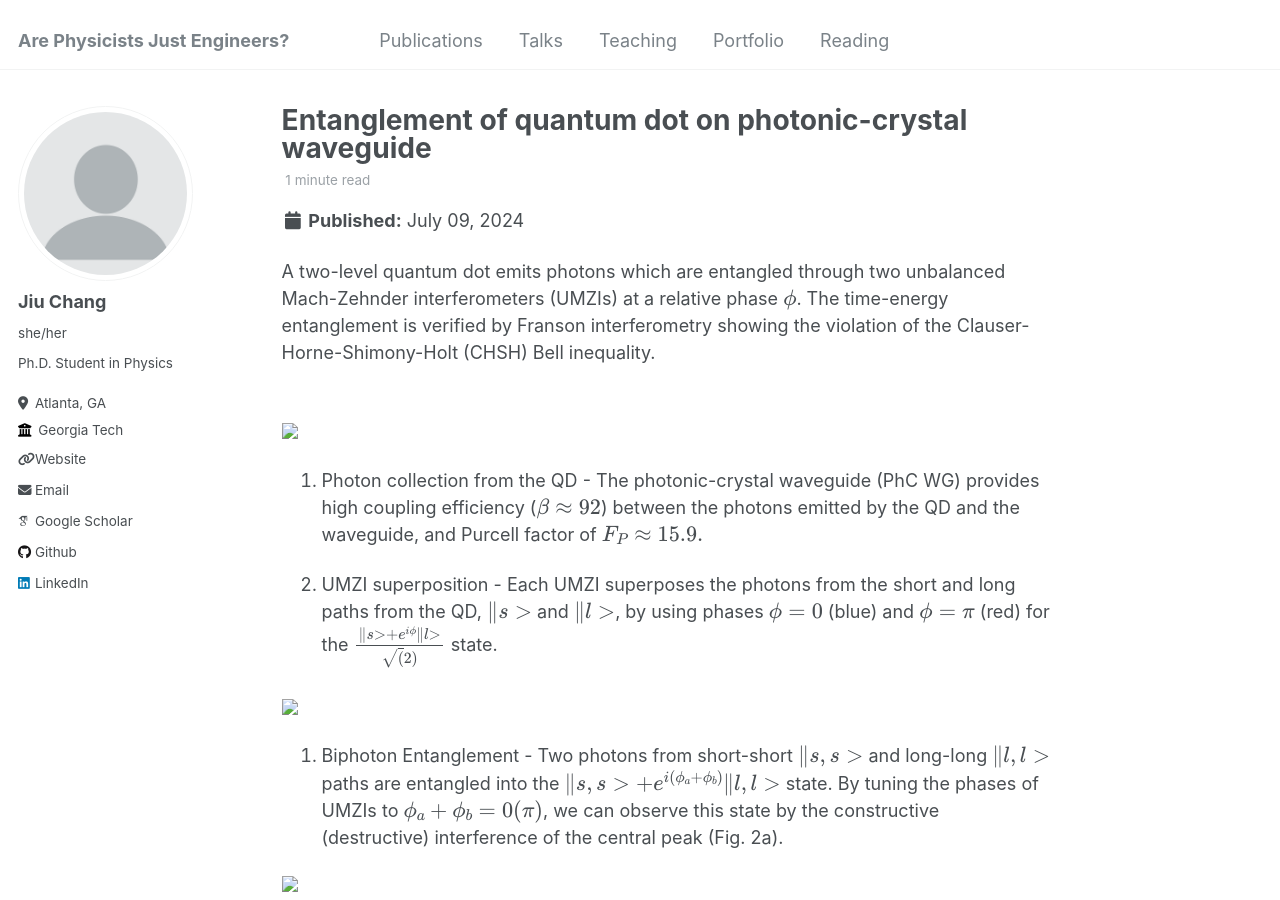
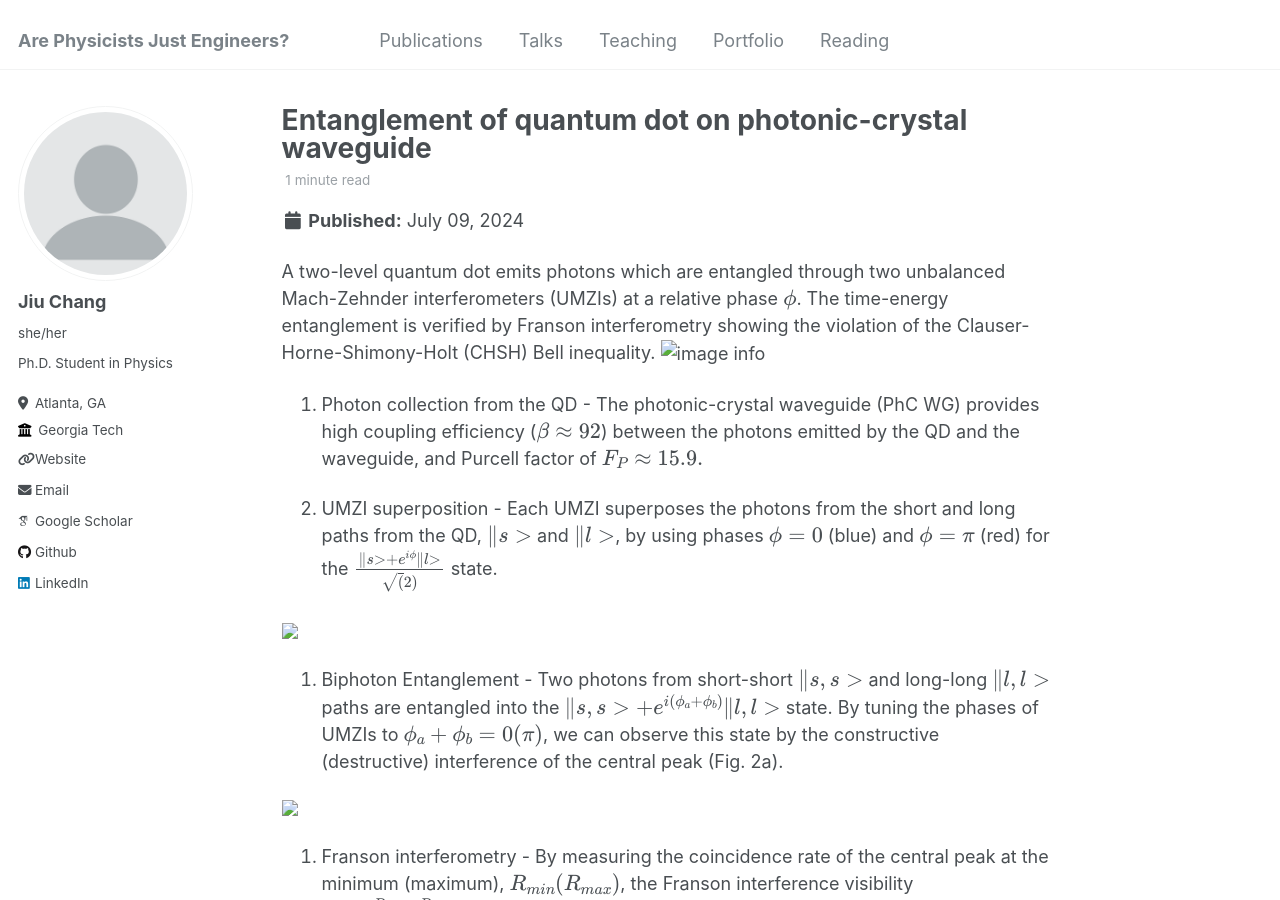
Before and after one commit to jiuchang07/arephysicistsjustengineers, a Jekyll site: the page built from _posts/2012-08-14-blog-post-1.md, in a window 1280 px wide and 900 px high. Built offline with Jekyll 4.4.1, drawn with Linux system fonts in a browser that asks for light colours; some web fonts are replaced.

Commit message:
[image info](./image.png)

```diff
--- a/_posts/2012-08-14-blog-post-1.md
+++ b/_posts/2012-08-14-blog-post-1.md
@@ -9,8 +9,8 @@ tags:
 ---
 
 A two-level quantum dot emits photons which are entangled through two unbalanced Mach-Zehnder interferometers (UMZIs) at a relative phase $$\phi$$. The time-energy entanglement is verified by Franson interferometry showing the violation of the Clauser-Horne-Shimony-Holt (CHSH) Bell inequality.
-
-<br/><img src='..\images\reading\41567_2024_2543_Fig1_HTML.jpg'>
+![image info](..\images\reading\41567_2024_2543_Fig1_HTML.jpg)
+<!-- <img src='..\images\reading\41567_2024_2543_Fig1_HTML.jpg'> -->
 1. Photon collection from the QD - The photonic-crystal waveguide (PhC WG) provides high coupling efficiency ($$\beta \approx 92%$$) between the photons emitted by the QD and the waveguide, and Purcell factor of $$F_P \approx 15.9.$$
 
 2. UMZI superposition - Each UMZI superposes the photons from the short and long paths from the QD, $$\|s>$$ and $$\|l>$$, by using phases $$\phi=0$$ (blue) and $$\phi=\pi$$ (red) for the $$\frac{\|s>+e^{i\phi}\|l>}{\sqrt(2)}$$ state.
```
Also changed, not shown: _portfolio/portfolio-1.md (+1 -1 lines).
